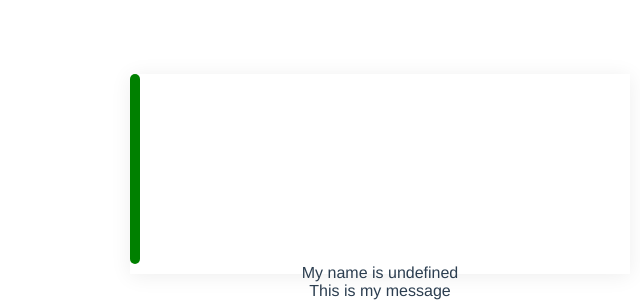
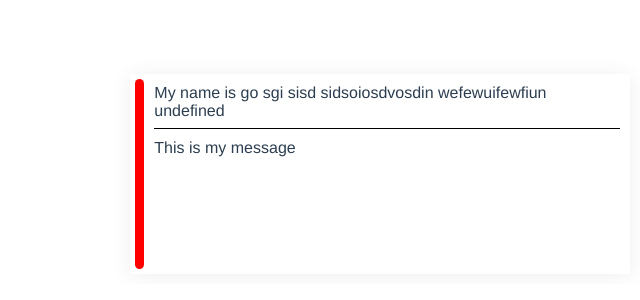
Before and after one commit to adecrown/whoosh, a Vue app: page / in a window 1280 px wide. Shown: the part 516-816 px from the top of the page, without its empty margins (640-1280 px from the left). Built offline with nearby package versions, Linux system fonts and the light colour scheme.

Commit message:
close on click prop

```diff
--- a/src/components/HelloWorld.vue
+++ b/src/components/HelloWorld.vue
@@ -1,6 +1,6 @@
 <template>
   <div>
-    <Card :content="content"/>
+    <Card :content="content" />
   </div>
 </template>
 
@@ -12,11 +12,13 @@ export default {
   props: {
     msg: String
   },
-  data(){
-    return{
-      content:{title:"My name is "+this.id,
-               message:"This is my message "
-           }
+  data() {
+    return {
+      content: {
+        title: "My name is go sgi sisd sidsoiosdvosdin wefewuifewfiun " + this.id,
+        message: "This is my message ",
+        status: 'error'
+      }
     }
   }
 }
--- a/src/components/Whoosh/Card.vue
+++ b/src/components/Whoosh/Card.vue
@@ -5,16 +5,24 @@
       :style="{'margin-bottom':setMargin}"
       @mouseover="paused = true"
       @mouseleave="paused = false"
+      @click="$emit('click')"
     >
-    <div class="card__status"></div>
+      <div
+        class="card__status"
+        :style="{'background-color': statusColor}"
+      ></div>
+      <div class="card__body">
         <div class="card__title">{{content.title}}</div>
         <div class="card__message">{{content.message}}</div>
+      </div>
     </div>
   </transition>
 </template>
 
 <script>
-import {TimerCup} from './Util'
+import { TimerCup } from './Util'
+import { status } from './Constant'
+import { thistle } from 'color-name';
 export default {
   props: {
     position: {
@@ -22,51 +30,76 @@ export default {
       required: false,
       default: 0
     },
-    content:{
+    content: {
       type: Object,
       required: true
+    },
+    masterDuration: {
+      type: Number,
+      required: false,
+      default: 0
+    },
+    closeOnClick: {
+      type: Boolean,
+      required: false,
+      default: false
     }
   },
   computed: {
     setMargin() {
       const marg = this.position * 210
       return this.position > 0 ? marg + 'px' : '0px'
+    },
+    statusColor() {
+      switch (this.content.status) {
+        case status.success:
+          return "green";
+        case status.warning:
+          return "blue";
+        case status.error:
+          return "red";
+        default:
+          return "yellow";
+      }
     }
   },
-  data(){
-    return{
-      timer:{},
-      paused:false
+  data() {
+    return {
+      timer: {},
+      paused: false,
+      duration: 5, // 5 seconds
     }
   },
-  mounted(){
+  mounted() {
     console.log(this.content)
+    if (!this.closeOnClick) {
       this.close()
+    }
   },
-  watch:{
-    paused(newVal,old){
-      if(newVal){
+  watch: {
+    paused(newVal, old) {
+      if (!this.closeOnClick) {
+        if (newVal) {
           console.log('pausedW')
           this.timer.pause()
-      }else{
+        } else {
           console.log('resumeW')
           this.timer.resume()
         }
-
+      }
     }
   },
-  methods:{
-    close(){
-      const vThis = this;
-      this.timer = new TimerCup(function() {
-       console.log(vThis.content)
-        vThis.$emit('close',vThis.content)
-        }, 2000);
-     /*  setTimeout(function() {
-        console.log(vThis.content)
-        vThis.$emit('close',vThis.content)
-      }, 5000); */
-    }
+  methods: {
+    close() {
+      const useDuration = this.content.duration ?
+        this.content.duration
+        :
+        this.masterDuration > 0 ? this.masterDuration : this.duration
+      console.log(useDuration);
+      this.timer = new TimerCup(() => {
+        this.$emit('close', this.content);
+      }, useDuration * 1000);
+    },
   }
 }
 </script>
@@ -80,11 +113,25 @@ export default {
   right: 10px;
   box-shadow: 0px 2px 20px rgba(0, 0, 0, 0.07);
   background-color: white;
+  display: flex;
 }
 .card__status {
-  background-color: green;
   width: 10px;
   height: 190px;
   border-radius: 20px;
+  margin-top: 5px;
+  margin-left: 5px;
+}
+.card__body {
+  width: 100%;
+  margin: 10px;
+  text-align: left;
+}
+.card__title {
+  border-bottom: black 1px solid;
+  padding-bottom: 8px;
+}
+.card__message {
+  padding-top: 10px;
 }
 </style>
--- /dev/null
+++ b/src/components/Whoosh/Constant.js
@@ -0,0 +1,5 @@
+export const status = {
+  success: "success",
+  warning: "warning",
+  error: "error"
+}
```
Also changed, not shown: src/components/Whoosh/Whoosh.vue (+23 -12 lines). Lines whose indentation alone changed are shown as unchanged.
